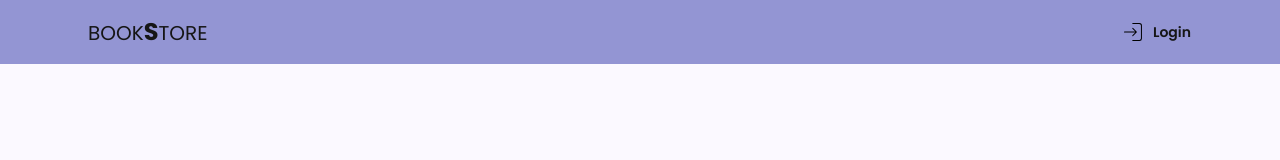
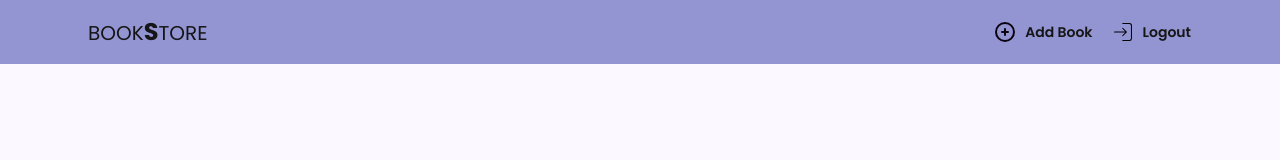
Before and after one commit to hxynh/BookStore, a React (Vite) app: page /login in a window 1280 px wide. Shown: the top 160 px of the page. Built offline with nearby package versions, Linux system fonts and the light colour scheme; sample sign-in values are in the browser's storage.

Commit message:
Saved user's info in localstorage to prevent logout upon page refresh

```diff
--- a/src/components/BookForm.tsx
+++ b/src/components/BookForm.tsx
@@ -51,7 +51,7 @@ function BookForm({closeModal, book}: formProp) {
         </label>
         <label className="input input-bordered flex items-center gap-2 mb-4">
         *Price:
-            <input name="price" type="number" step="0.01" className="grow" placeholder="Price" required value={values.price || ""} onChange={ handleEdit}/>
+            <input name="price" type="number" step="0.01" className="grow" placeholder="Price" min={0} required value={values.price || ""} onChange={ handleEdit}/>
         </label>
         <label className="input input-bordered flex items-center gap-2 mb-4">
         Image:
--- a/src/components/NavBar.tsx
+++ b/src/components/NavBar.tsx
@@ -8,7 +8,7 @@ import { reset } from "../features/user/userSlice";
 
 function NavBar() {
     const [openAddModal, setOpenAddModal] = useState<boolean>(false);
-    const isSuccess = useAppSelector(state => state.user.isSuccess)
+    const user = useAppSelector(state => state.user.user)
     const dispatch = useAppDispatch()
     const navigate = useNavigate();
 
@@ -37,7 +37,7 @@ function NavBar() {
         </div>
         <div className="navbar-end">
             {/*Add button*/}
-            {isSuccess && <button className="btn btn-ghost px-2"
+            {user && <button className="btn btn-ghost px-2"
                 onClick={openModal}
             >
                 <svg className='h-6 w-6' viewBox="0 0 24 24" version="1.1" xmlns="http://www.w3.org/2000/svg" fill="#000000"><g id="SVGRepo_bgCarrier" strokeWidth="0"></g><g id="SVGRepo_tracerCarrier" strokeLinecap="round" strokeLinejoin="round"></g><g id="SVGRepo_iconCarrier"> <title>Add-Stroke</title> <g id="Page-1" stroke="none" strokeWidth="1" fill="none" fillRule="evenodd"> <g id="Add-Stroke"> <rect id="Rectangle" fillRule="nonzero" x="0" y="0" width="24" height="24"> </rect> <circle id="Oval" stroke="#0C0310" strokeWidth="2" strokeLinecap="round" cx="12" cy="12" r="9"> </circle> <line x1="12" y1="9" x2="12" y2="15" id="Path" stroke="#0C0310" strokeWidth="2" strokeLinecap="round"> </line> <line x1="9" y1="12" x2="15" y2="12" id="Path" stroke="#0C0310" strokeWidth="2" strokeLinecap="round"> </line> </g> </g> </g></svg>
@@ -49,7 +49,7 @@ function NavBar() {
             <button tabIndex={0} className="btn btn-ghost px-2" onClick={handleLogout}
             >
                 <svg fill="#000000" className='h-6 w-6' viewBox="0 0 24 24" xmlns="http://www.w3.org/2000/svg"><g id="SVGRepo_bgCarrier" strokeWidth="0"></g><g id="SVGRepo_tracerCarrier" strokeLinecap="round" strokeLinejoin="round"></g><g id="SVGRepo_iconCarrier"> <g id="Login"> <g> <path d="M20.944,18.432a2.577,2.577,0,0,1-2.729,2.5c-2.153.012-4.307,0-6.46,0a.5.5,0,0,1,0-1c2.2,0,4.4.032,6.6,0,1.107-.016,1.589-.848,1.589-1.838V5.63a1.545,1.545,0,0,0-.969-1.471,3.027,3.027,0,0,0-1.061-.095H11.755a.5.5,0,0,1,0-1c2.225,0,4.465-.085,6.688,0a2.566,2.566,0,0,1,2.5,2.67Z"></path> <path d="M15.794,12.354a.459.459,0,0,0,.138-.312A.3.3,0,0,0,15.938,12a.29.29,0,0,0-.006-.041.455.455,0,0,0-.138-.313L12.125,7.978a.5.5,0,0,0-.707.707L14.234,11.5H3.492a.5.5,0,0,0,0,1H14.234l-2.816,2.815a.5.5,0,0,0,.707.707Z"></path> </g> </g> </g> </svg>
-                {!isSuccess ? 'Login' : 'Logout'}
+                {!user ? 'Login' : 'Logout'}
             </button>
             </div>
         </div>
```
